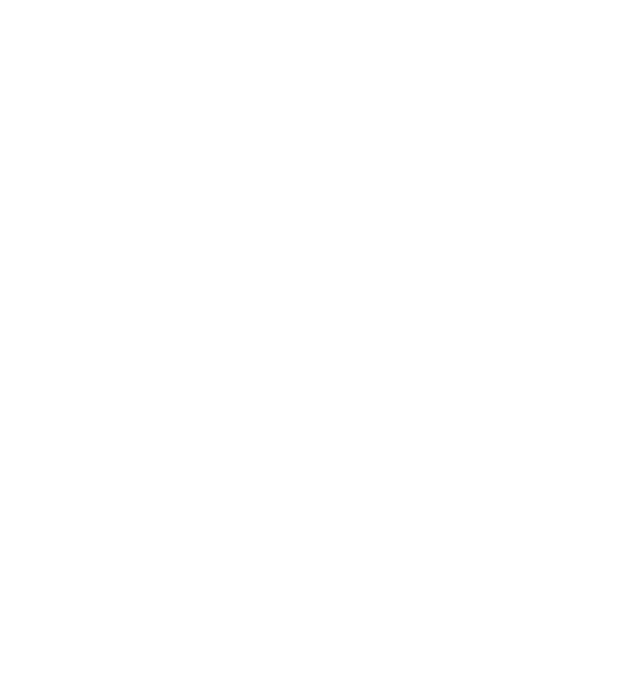
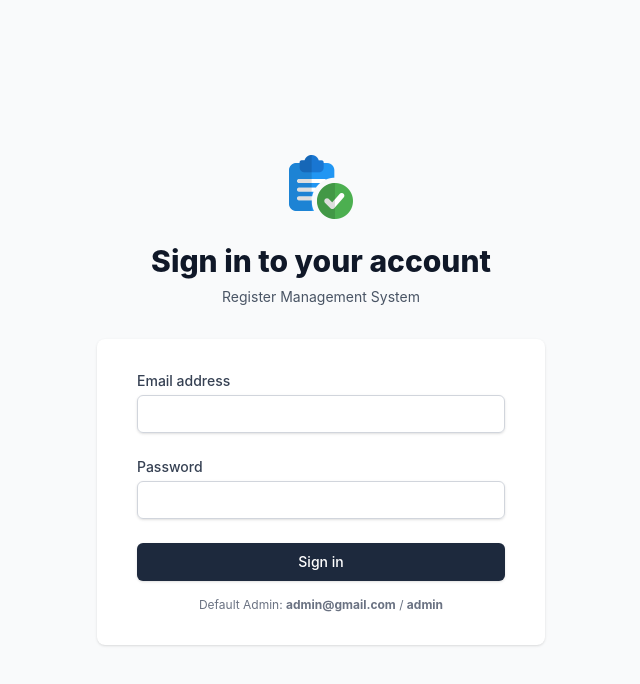
Before and after one commit to barun032/react-register-frontend, a React (Vite) app: page /login in a window 1280 px wide. Before the commit this address had no page. Shown: the top 684 px of the page, without its empty margins (319-959 px from the left). Built offline with nearby package versions, Linux system fonts and the light colour scheme.

Commit message:
login and logout features added

```diff
--- a/src/App.jsx
+++ b/src/App.jsx
@@ -1,13 +1,56 @@
+// src/App.jsx
 import React from 'react';
-import { Routes, Route } from 'react-router-dom';
-import RegisterPage from './components/RegisterPage';
+import { Routes, Route, Navigate } from 'react-router-dom';
+import RegisterPage from './pages/RegisterPage';
 import AdminDashboard from './pages/AdminDashboard';
+import LoginPage from './pages/LoginPage';
+import { useRegister } from './context/RegisterContext';
+
+const ProtectedRoute = ({ children, requireAdmin }) => {
+  const { currentUser } = useRegister();
+
+  if (!currentUser) {
+    // If not logged in, go to Login Page
+    return <Navigate to="/login" replace />;
+  }
+
+  if (requireAdmin && currentUser.role !== 'admin') {
+    alert("Access Denied: Admins only.");
+    // If logged in but not admin, go back to Home
+    return <Navigate to="/" replace />;
+  }
+
+  return children;
+};
 
 function App() {
   return (
     <Routes>
-      <Route path="/" element={<RegisterPage />} />
-      <Route path="/admin-dashboard" element={<AdminDashboard />} />
+      {/* 1. Public Route: Login Page */}
+      <Route path="/login" element={<LoginPage />} />
+
+      {/* 2. Protected Route: Home Page (Register Page) */}
+      <Route
+        path="/"
+        element={
+          <ProtectedRoute>
+            <RegisterPage />
+          </ProtectedRoute>
+        }
+      />
+
+      {/* 3. Protected Route: Admin Dashboard */}
+      <Route
+        path="/admin-dashboard"
+        element={
+          <ProtectedRoute requireAdmin={true}>
+            <AdminDashboard />
+          </ProtectedRoute>
+        }
+      />
+
+      {/* Catch-all: Redirect unknown paths to Home */}
+      <Route path="*" element={<Navigate to="/" replace />} />
     </Routes>
   );
 }
--- a/src/components/Header.jsx
+++ b/src/components/Header.jsx
@@ -2,25 +2,21 @@
 import React, { useState, useRef, useEffect } from 'react';
 import { registerTypes, receivePartTypes } from '../data/registerData';
 import { useRegister } from '../context/RegisterContext';
+import { useNavigate } from 'react-router-dom';
 import logo from '../../public/logo.png'
-import { useNavigate } from 'react-router-dom';
 
 const Header = ({ onCreateClick }) => {
-
   const navigate = useNavigate();
-
   const {
-    selectedRegister,
-    setSelectedRegister,
-    selectedPart,
-    setSelectedPart
+    selectedRegister, setSelectedRegister,
+    selectedPart, setSelectedPart,
+    logout, // Import logout
+    currentUser
   } = useRegister();
 
-  // 1. State for the dropdown menu
   const [isUserMenuOpen, setIsUserMenuOpen] = useState(false);
   const menuRef = useRef(null);
 
-  // 2. Effect to close menu when clicking outside
   useEffect(() => {
     function handleClickOutside(event) {
       if (menuRef.current && !menuRef.current.contains(event.target)) {
@@ -32,25 +28,21 @@
   }, []);
 
   const handleDashboardSelect = () => {
-    setIsUserMenuOpen(false); // Close menu
+    setIsUserMenuOpen(false);
     navigate('/admin-dashboard');
   };
 
   const handleLogout = () => {
     setIsUserMenuOpen(false);
-    // Add actual logout logic here (e.g., clear localStorage, reload page)
-    window.location.reload();
-    alert("Logged out successfully");
+    logout();
+    navigate('/login'); // Redirect to Login Page
   };
 
   const getCreateButtonText = () => {
     switch (selectedRegister) {
-      case registerTypes.RECEIVE:
-        return 'Create Receive';
-      case registerTypes.ISSUED:
-        return 'Create Dispatch';
-      default:
-        return 'Create';
+      case registerTypes.RECEIVE: return 'Create Receive';
+      case registerTypes.ISSUED: return 'Create Dispatch';
+      default: return 'Create';
     }
   };
 
@@ -58,113 +50,71 @@
     <header className="bg-white shadow-sm border-b border-gray-100 sticky top-0 z-40">
       <div className="max-w-7xl mx-auto px-4 sm:px-6 lg:px-8">
         <div className="flex flex-col sm:flex-row justify-between items-center py-4">
+
+          {/* Logo Section */}
           <div className="flex items-center mb-4 sm:mb-0">
             <div className="flex items-center justify-center w-10 h-10 rounded-lg">
              <img src={logo} alt="logo" />
             </div>
             <div className="ml-3">
               <h1 className="text-xl font-semibold text-gray-900">Register Management</h1>
-              <p className="text-sm text-gray-500">Document Tracking System</p>
+              <p className="text-sm text-gray-500">Welcome, {currentUser?.name || 'User'}</p>
             </div>
           </div>
 
           <div className="flex flex-col sm:flex-row items-center gap-4 w-full sm:w-auto">
-
-            {/* Part Selector (Only for Receive Register) */}
+            {/* ... (Selectors remain the same) ... */}
             {selectedRegister === registerTypes.RECEIVE && (
               <div className="relative w-full sm:w-40">
-                <select
-                  value={selectedPart}
-                  onChange={(e) => setSelectedPart(e.target.value)}
-                  className="w-full px-4 py-2.5 border border-gray-300 rounded-lg bg-white text-gray-700 appearance-none cursor-pointer focus:border-slate-500 focus:ring-1 focus:ring-slate-500 focus:outline-none"
-                >
-                  {Object.values(receivePartTypes).map((part) => (
-                    <option key={part} value={part}>
-                      {part}
-                    </option>
-                  ))}
+                <select value={selectedPart} onChange={(e) => setSelectedPart(e.target.value)} className="w-full px-4 py-2.5 border border-gray-300 rounded-lg bg-white text-gray-700 appearance-none cursor-pointer focus:border-slate-500 focus:outline-none">
+                  {Object.values(receivePartTypes).map((part) => <option key={part} value={part}>{part}</option>)}
                 </select>
                 <div className="absolute inset-y-0 right-0 flex items-center pr-2 pointer-events-none">
-                  <svg className="h-4 w-4 text-gray-400" fill="none" stroke="currentColor" viewBox="0 0 24 24">
-                    <path strokeLinecap="round" strokeLinejoin="round" strokeWidth={2} d="M19 9l-7 7-7-7" />
-                  </svg>
+                  <svg className="h-4 w-4 text-gray-400" fill="none" stroke="currentColor" viewBox="0 0 24 24"><path strokeLinecap="round" strokeLinejoin="round" strokeWidth={2} d="M19 9l-7 7-7-7" /></svg>
                 </div>
               </div>
             )}
 
-            {/* Register Selector */}
             <div className="relative w-full sm:w-48">
-              <select
-                value={selectedRegister}
-                onChange={(e) => setSelectedRegister(e.target.value)}
-                className="w-full px-4 py-2.5 border border-gray-300 rounded-lg bg-white text-gray-700 appearance-none cursor-pointer focus:border-slate-500 focus:ring-1 focus:ring-slate-500 focus:outline-none"
-              >
-                {Object.values(registerTypes).map((type) => (
-                  <option key={type} value={type}>
-                    {type}
-                  </option>
-                ))}
+              <select value={selectedRegister} onChange={(e) => setSelectedRegister(e.target.value)} className="w-full px-4 py-2.5 border border-gray-300 rounded-lg bg-white text-gray-700 appearance-none cursor-pointer focus:border-slate-500 focus:outline-none">
+                {Object.values(registerTypes).map((type) => <option key={type} value={type}>{type}</option>)}
               </select>
               <div className="absolute inset-y-0 right-0 flex items-center pr-2 pointer-events-none">
-                <svg className="h-4 w-4 text-gray-400" fill="none" stroke="currentColor" viewBox="0 0 24 24">
-                  <path strokeLinecap="round" strokeLinejoin="round" strokeWidth={2} d="M19 9l-7 7-7-7" />
-                </svg>
+                <svg className="h-4 w-4 text-gray-400" fill="none" stroke="currentColor" viewBox="0 0 24 24"><path strokeLinecap="round" strokeLinejoin="round" strokeWidth={2} d="M19 9l-7 7-7-7" /></svg>
               </div>
             </div>
 
-            {/* Create Button */}
-            <button
-              onClick={ onCreateClick }
-              className="w-full sm:w-auto px-5 py-2.5 bg-slate-700 text-white font-medium cursor-pointer rounded-lg hover:bg-slate-800 focus:outline-none focus:ring-2 focus:ring-offset-2 focus:ring-slate-500 transition-colors duration-200 flex items-center justify-center gap-2"
-            >
-              <svg className="w-5 h-5" fill="none" stroke="currentColor" viewBox="0 0 24 24">
-                <path strokeLinecap="round" strokeLinejoin="round" strokeWidth={2} d="M12 4v16m8-8H4" />
-              </svg>
+            <button onClick={ onCreateClick } className="w-full sm:w-auto px-5 py-2.5 bg-slate-700 text-white font-medium cursor-pointer rounded-lg hover:bg-slate-800 transition-colors flex items-center justify-center gap-2">
+              <svg className="w-5 h-5" fill="none" stroke="currentColor" viewBox="0 0 24 24"><path strokeLinecap="round" strokeLinejoin="round" strokeWidth={2} d="M12 4v16m8-8H4" /></svg>
               {getCreateButtonText()}
             </button>
 
-            {/* --- ADMIN DROPDOWN SECTION START --- */}
-            <div className="relative mx-[50px]" ref={menuRef}>
-              <button
-                onClick={() => setIsUserMenuOpen(!isUserMenuOpen)}
-                className="flex flex-col items-center text-gray-500 hover:text-slate-700 transition-colors duration-200 cursor-pointer"
-                title="User Menu"
-              >
+            {/* Admin/User Menu */}
+            <div className="relative mx-[10px]" ref={menuRef}>
+              <button onClick={() => setIsUserMenuOpen(!isUserMenuOpen)} className="flex flex-col items-center text-gray-500 hover:text-slate-700 transition-colors cursor-pointer" title="User Menu">
                  <i className="fa-solid fa-circle-user text-3xl"></i>
-                 <span>Admin</span>
+                 <span className="text-[11px] font-bold mt-1 max-w-[80px] truncate leading-tight">
+                    {currentUser?.name || 'User'}
+                 </span>
               </button>
 
-              {/* The Dropdown Rectangle */}
               {isUserMenuOpen && (
                 <div className="absolute right-0 mt-2 w-48 bg-white rounded-xl shadow-lg border border-gray-100 py-2 z-50 animate-in fade-in zoom-in-95 duration-200">
-
-                  {/* Option 1: Dashboard */}
-                  <button
-                    onClick={handleDashboardSelect}
-                    className="w-full text-left px-4 py-2.5 text-sm text-gray-700 hover:bg-slate-50 hover:text-slate-900 transition-colors flex items-center gap-3 cursor-pointer"
-                  >
-                    <svg className="w-4 h-4 text-gray-400" fill="none" stroke="currentColor" viewBox="0 0 24 24">
-                      <path strokeLinecap="round" strokeLinejoin="round" strokeWidth={2} d="M4 6a2 2 0 012-2h2a2 2 0 012 2v2a2 2 0 01-2 2H6a2 2 0 01-2-2V6zM14 6a2 2 0 012-2h2a2 2 0 012 2v2a2 2 0 01-2 2h-2a2 2 0 01-2-2V6zM4 16a2 2 0 012-2h2a2 2 0 012 2v2a2 2 0 01-2 2H6a2 2 0 01-2-2v-2zM14 16a2 2 0 012-2h2a2 2 0 012 2v2a2 2 0 01-2 2h-2a2 2 0 01-2-2v-2z" />
-                    </svg>
-                    Dashboard
-                  </button>
-
+                  {/* Dashboard Option - Only if Admin */}
+                  {currentUser?.role === 'admin' && (
+                    <button onClick={handleDashboardSelect} className="w-full text-left px-4 py-2.5 text-sm text-gray-700 hover:bg-slate-50 transition-colors flex items-center gap-3 cursor-pointer">
+                        <svg className="w-4 h-4 text-gray-400" fill="none" stroke="currentColor" viewBox="0 0 24 24"><path strokeLinecap="round" strokeLinejoin="round" strokeWidth={2} d="M4 6a2 2 0 012-2h2a2 2 0 012 2v2a2 2 0 01-2 2H6a2 2 0 01-2-2V6zM14 6a2 2 0 012-2h2a2 2 0 012 2v2a2 2 0 01-2 2h-2a2 2 0 01-2-2V6zM4 16a2 2 0 012-2h2a2 2 0 012 2v2a2 2 0 01-2 2H6a2 2 0 01-2-2v-2zM14 16a2 2 0 012-2h2a2 2 0 012 2v2a2 2 0 01-2 2h-2a2 2 0 01-2-2v-2z" /></svg>
+                        Dashboard
+                    </button>
+                  )}
                   <div className="h-px bg-gray-100 my-1"></div>
-
-                  {/* Option 2: Logout */}
-                  <button
-                    onClick={handleLogout}
-                    className="w-full text-left px-4 py-2.5 text-sm text-rose-600 hover:bg-rose-50 transition-colors flex items-center gap-3 cursor-pointer"
-                  >
-                    <svg className="w-4 h-4 text-rose-400" fill="none" stroke="currentColor" viewBox="0 0 24 24">
-                       <path strokeLinecap="round" strokeLinejoin="round" strokeWidth={2} d="M17 16l4-4m0 0l-4-4m4 4H7m6 4v1a3 3 0 01-3 3H6a3 3 0 01-3-3V7a3 3 0 013-3h4a3 3 0 013 3v1" />
-                    </svg>
+                  <button onClick={handleLogout} className="w-full text-left px-4 py-2.5 text-sm text-rose-600 hover:bg-rose-50 transition-colors flex items-center gap-3 cursor-pointer">
+                    <svg className="w-4 h-4 text-rose-400" fill="none" stroke="currentColor" viewBox="0 0 24 24"><path strokeLinecap="round" strokeLinejoin="round" strokeWidth={2} d="M17 16l4-4m0 0l-4-4m4 4H7m6 4v1a3 3 0 01-3 3H6a3 3 0 01-3-3V7a3 3 0 013-3h4a3 3 0 013 3v1" /></svg>
                     Logout
                   </button>
                 </div>
               )}
             </div>
-            {/* --- ADMIN DROPDOWN SECTION END --- */}
 
           </div>
         </div>
--- a/src/context/RegisterContext.jsx
+++ b/src/context/RegisterContext.jsx
@@ -6,7 +6,44 @@
 const RegisterContext = createContext();
 
 export const RegisterProvider = ({ children }) => {
-    // 1. Existing Register State
+
+    // 1. User State (Default Admin User)
+    const [users, setUsers] = useLocalStorage('appUsers', [
+        {
+            id: 1,
+            name: 'Admin User',
+            email: 'admin@gmail.com',
+            password: 'admin',
+            role: 'admin',
+            joined: new Date().toISOString().split('T')[0]
+        }
+    ]);
+
+    // 2. Current User Session
+    const [currentUser, setCurrentUser] = useState(() => {
+        const saved = sessionStorage.getItem('currentUser');
+        return saved ? JSON.parse(saved) : null;
+    });
+
+    // 3. Login Function
+    const login = (email, password) => {
+        const user = users.find(u => u.email === email && u.password === password);
+        if (user) {
+            setCurrentUser(user);
+            sessionStorage.setItem('currentUser', JSON.stringify(user));
+            return { success: true, role: user.role };
+        } else {
+            return { success: false, message: 'Invalid email or password' };
+        }
+    };
+
+    // 4. Logout Function
+    const logout = () => {
+        setCurrentUser(null);
+        sessionStorage.removeItem('currentUser');
+    };
+
+
     const [allRecords, setAllRecords] = useLocalStorage('onlineRegister', {
         [registerTypes.RECEIVE]: {
             [receivePartTypes.PART_I]: [],
@@ -17,15 +54,9 @@
         [registerTypes.ISSUED]: []
     });
 
-    // 2. NEW: User State (Default to one admin user if empty)
-    const [users, setUsers] = useLocalStorage('appUsers', [
-        { id: 1, name: 'Admin User', email: 'admin@example.com', role: 'admin', joined: new Date().toISOString().split('T')[0] }
-    ]);
-
     const [selectedRegister, setSelectedRegister] = useState(registerTypes.RECEIVE);
     const [selectedPart, setSelectedPart] = useState(receivePartTypes.PART_I);
 
-    // ... existing register logic (handleRegisterChange, currentRecords, getNextConsecutiveNumber) ...
     const handleRegisterChange = (register) => {
         setSelectedRegister(register);
         if (register === registerTypes.RECEIVE) {
@@ -46,7 +77,6 @@
         return maxId + 1;
     };
 
-    // ... existing record functions (addNewRecord, updateRecord, restoreData logic if you kept it) ...
     const addNewRecord = (formData) => {
         const newRecordId = getNextConsecutiveNumber();
         const newRecord = {
@@ -67,7 +97,7 @@
                 const currentIssuedList = updated[registerTypes.ISSUED] || [];
                 updated[registerTypes.ISSUED] = [...currentIssuedList, newRecord];
 
-                // Update linked Receive Record logic...
+                // Update linked Receive Record logic
                 const refPart = formData.receiveRefPart;
                 const refNo = String(formData.receiveRefNo || '').trim();
 
@@ -111,8 +141,6 @@
         });
     };
 
-
-    // 3. NEW: User Management Functions
     const addUser = (userData) => {
         const newId = users.length > 0 ? Math.max(...users.map(u => u.id)) + 1 : 1;
         const newUser = {
@@ -133,10 +161,10 @@
 
     const value = {
         allRecords,
-        users,        // <-- Exposed
-        addUser,      // <-- Exposed
-        updateUser,   // <-- Exposed
-        deleteUser,   // <-- Exposed
+        users,
+        addUser,
+        updateUser,
+        deleteUser,
         selectedRegister,
         selectedPart,
         currentRecords,
@@ -144,7 +172,10 @@
         setSelectedPart,
         addNewRecord,
         updateRecord,
-        getNextConsecutiveNumber
+        getNextConsecutiveNumber,
+        currentUser,
+        login,
+        logout,
     };
 
     return <RegisterContext.Provider value={value}>{children}</RegisterContext.Provider>;
--- /dev/null
+++ b/src/pages/LoginPage.jsx
@@ -0,0 +1,85 @@
+// src/pages/LoginPage.jsx
+import React, { useState } from 'react';
+import { useRegister } from '../context/RegisterContext';
+import { useNavigate } from 'react-router-dom';
+import logo from '../../public/logo.png';
+
+const LoginPage = () => {
+  const { login } = useRegister();
+  const navigate = useNavigate();
+
+  const [formData, setFormData] = useState({ email: '', password: '' });
+  const [error, setError] = useState('');
+
+  const handleSubmit = (e) => {
+    e.preventDefault();
+    const result = login(formData.email, formData.password);
+
+    if (result.success) {
+      // SUCCESS: Go to the main Register Page (Home)
+      navigate('/');
+    } else {
+      setError(result.message);
+    }
+  };
+
+  return (
+    <div className="min-h-screen bg-gray-50 flex flex-col justify-center py-12 sm:px-6 lg:px-8">
+      <div className="sm:mx-auto sm:w-full sm:max-w-md">
+        <div className="flex justify-center">
+            <img src={logo} alt="Logo" className="h-16 w-16 rounded-lg" />
+        </div>
+        <h2 className="mt-6 text-center text-3xl font-extrabold text-gray-900">
+          Sign in to your account
+        </h2>
+        <p className="mt-2 text-center text-sm text-gray-600">
+          Register Management System
+        </p>
+      </div>
+
+      <div className="mt-8 sm:mx-auto sm:w-full sm:max-w-md">
+        <div className="bg-white py-8 px-4 shadow sm:rounded-lg sm:px-10">
+          <form className="space-y-6" onSubmit={handleSubmit}>
+            <div>
+              <label htmlFor="email" className="block text-sm font-medium text-gray-700">Email address</label>
+              <div className="mt-1">
+                <input
+                  id="email" type="email" required
+                  className="appearance-none block w-full px-3 py-2 border border-gray-300 rounded-md shadow-sm focus:ring-slate-500 focus:border-slate-500 sm:text-sm"
+                  value={formData.email}
+                  onChange={(e) => setFormData({...formData, email: e.target.value})}
+                />
+              </div>
+            </div>
+
+            <div>
+              <label htmlFor="password" className="block text-sm font-medium text-gray-700">Password</label>
+              <div className="mt-1">
+                <input
+                  id="password" type="password" required
+                  className="appearance-none block w-full px-3 py-2 border border-gray-300 rounded-md shadow-sm focus:ring-slate-500 focus:border-slate-500 sm:text-sm"
+                  value={formData.password}
+                  onChange={(e) => setFormData({...formData, password: e.target.value})}
+                />
+              </div>
+            </div>
+
+            {error && <div className="text-red-600 text-sm text-center bg-red-50 p-2 rounded">{error}</div>}
+
+            <div>
+              <button type="submit" className="w-full flex justify-center py-2 px-4 border border-transparent rounded-md shadow-sm text-sm font-medium text-white bg-slate-800 hover:bg-slate-900 focus:outline-none cursor-pointer transition">
+                Sign in
+              </button>
+            </div>
+          </form>
+
+          <div className="mt-4 text-center text-xs text-gray-500">
+              Default Admin: <b>admin@gmail.com</b> / <b>admin</b>
+          </div>
+        </div>
+      </div>
+    </div>
+  );
+};
+
+export default LoginPage;
--- a/src/register_backup_2025-12-11 (1).json
+++ /dev/null
@@ -1 +0,0 @@
-{"Receive Register":{"Part I":[{"id":1,"status":"Pending","date":"2025-12-11","from":"fdsf","subject":"fdsfds","actionType":"Not Returnable","endorsedTo":"SI Sadhana Singha"},{"id":2,"status":"Pending","date":"2025-12-11","from":"fdsfs","subject":"fsfdfsf","actionType":"Not Returnable","endorsedTo":"SI Bikash Sen","dispatchDate":"2026-01-02"}],"Part II":[],"Part III":[],"Part IV":[{"id":1,"status":"Pending","date":"2025-12-09","from":"reewrw","referenceDate":"2025-12-10","subject":"fdsfsf","actionType":"Attached to File","dispatchDate":"2025-12-30","endorsedTo":"SI Rupali Santra"}]},"Dispatch Register":[{"id":1,"status":"Pending","date":"2025-12-09","to":"To\nThe Deputy Director General (Engg.)\nAkashvani Kolkata\nAkashvani Bhavan\nGostho Paul Sarani, near Eden Gardens,\nKolkata-700001","subject":"Information of missing/recovered person/un-idenfied dead body.......................for wide publication through News Papers/Doordarshan Kendra Kolkata/Akashvani Kolkata","receiveRefPart":"","officerName":"SI Rupali Santra","remarks":"Nothing"}]}
```
Also changed, not shown: src/pages/RegisterPage.jsx (renamed from src/components/RegisterPage.jsx, +16 -8 lines).
